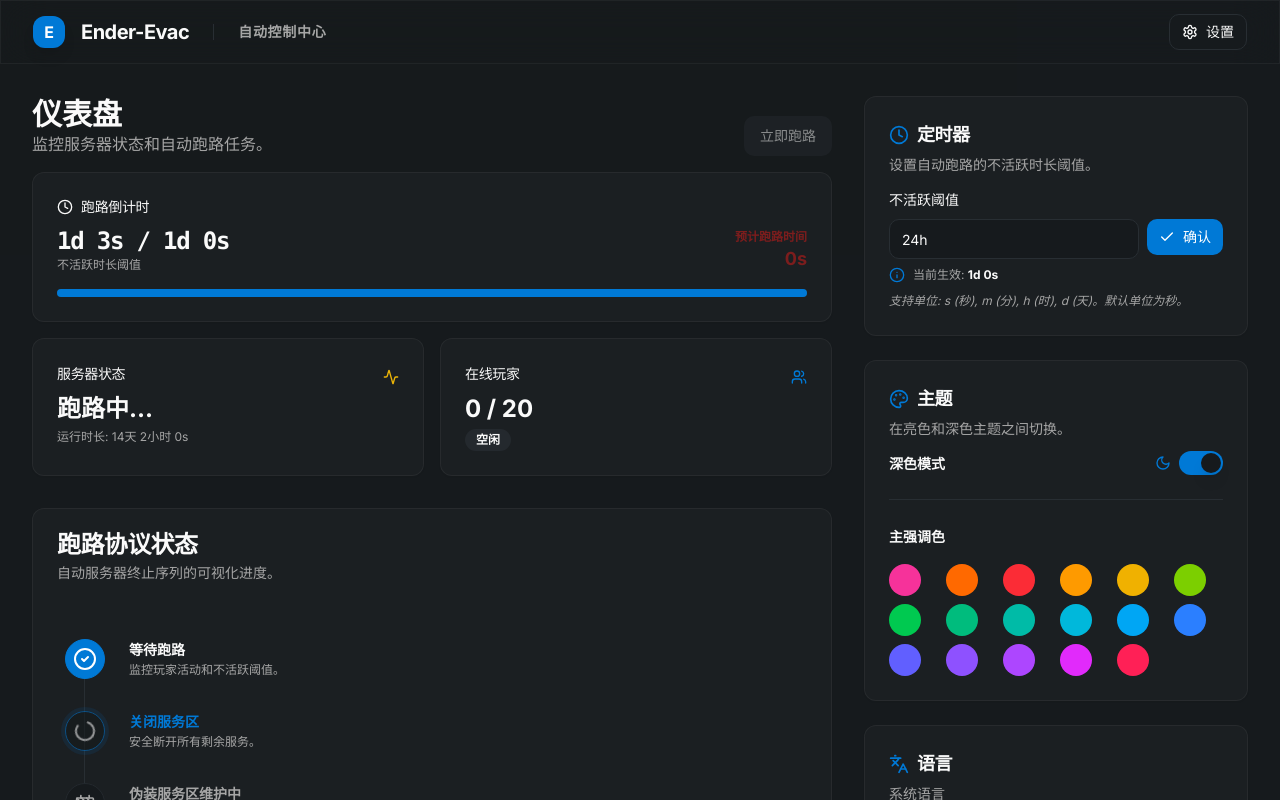
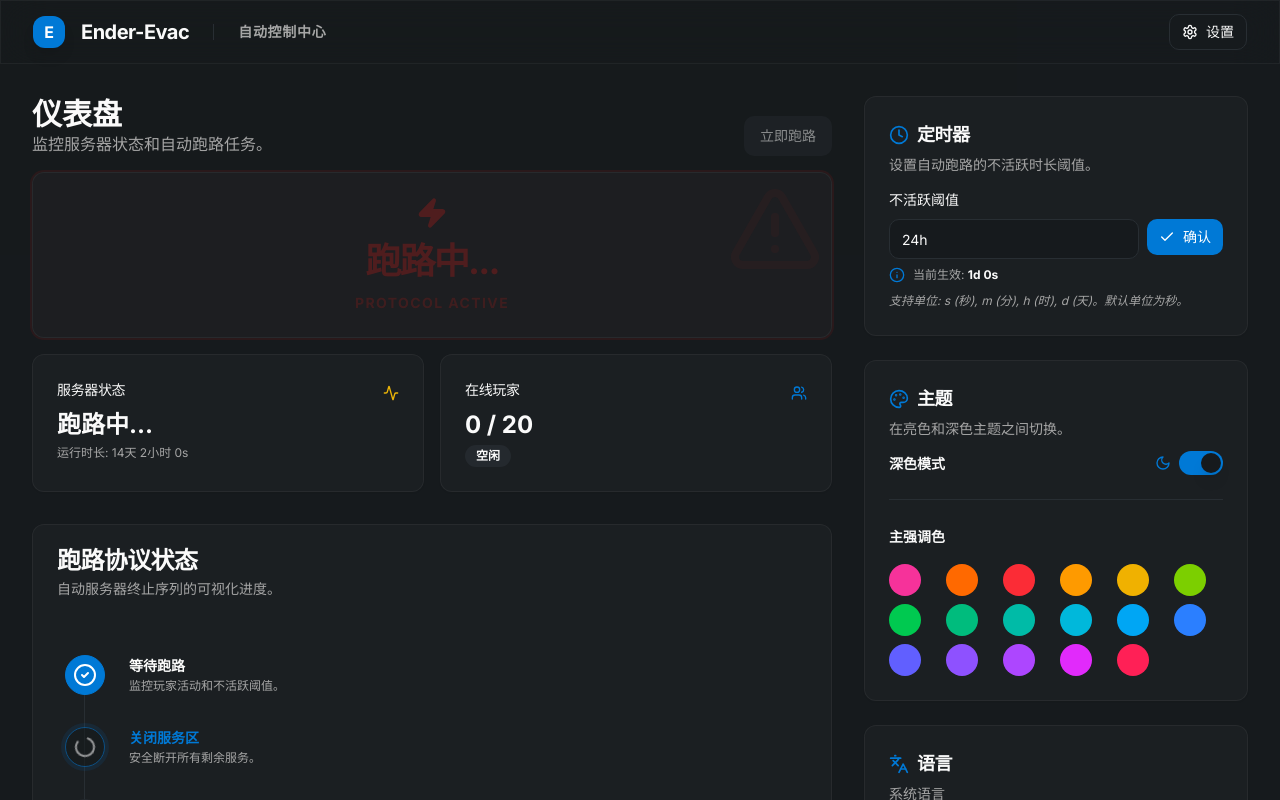
Before and after one commit to 07-iceven/EnderEvac, a Next.js app: page / in a window 1280 px wide. Both pictures are taken after a click on the button "立即跑路". Shown: the top 800 px of the page. Built offline with nearby package versions, Linux system fonts and the light colour scheme.

Commit message:
当达到倒计时时间时跑路倒计时卡片全屏显示“开始跑路”

```diff
--- a/src/components/dashboard/ServerStatus.tsx
+++ b/src/components/dashboard/ServerStatus.tsx
@@ -3,7 +3,7 @@
 import { Card, CardContent, CardHeader, CardTitle } from "@/components/ui/card"
 import { Badge } from "@/components/ui/badge"
 import { Progress } from "@/components/ui/progress"
-import { Activity, Users, Clock, AlertTriangle } from "lucide-react"
+import { Activity, Users, Clock, AlertTriangle, Zap } from "lucide-react"
 import { Language, translations } from "@/lib/translations"
 
 interface ServerStatusProps {
@@ -40,13 +40,30 @@ export function ServerStatus({ isOnline, isEvacuating, playerCount, timeSinceLas
   return (
     <div className="grid grid-cols-1 md:grid-cols-2 lg:grid-cols-4 gap-4">
       {/* Evacuation Countdown - Spans full width at the top */}
-      <Card className="fluent-glass col-span-1 md:col-span-2 lg:col-span-4">
+      <Card className={`fluent-glass col-span-1 md:col-span-2 lg:col-span-4 overflow-hidden transition-all duration-500 ${isEvacuating ? 'border-destructive/50 ring-2 ring-destructive/20' : ''}`}>
+        {isEvacuating ? (
+          <div className="relative h-full min-h-[140px] flex flex-col items-center justify-center p-6 bg-destructive/5 animate-pulse">
+            <div className="absolute top-2 right-2 opacity-20">
+              <AlertTriangle className="h-24 w-24 text-destructive" />
+            </div>
+            <div className="z-10 flex flex-col items-center gap-3">
+              <Zap className="h-8 w-8 text-destructive fill-destructive" />
+              <h3 className="text-4xl font-black text-destructive uppercase tracking-tighter text-center">
+                {t.evacuating}
+              </h3>
+              <p className="text-sm font-bold text-destructive/70 tracking-widest uppercase">
+                Protocol Active
+              </p>
+            </div>
+          </div>
+        ) : (
+          <>
             <CardHeader className="flex flex-row items-center justify-between pb-2">
               <CardTitle className="text-sm font-medium flex items-center gap-2">
                 <Clock className="h-4 w-4" />
                 {t.shutdownCountdown}
               </CardTitle>
-          {progress > 80 && isOnline && !isEvacuating && <AlertTriangle className="h-4 w-4 text-destructive animate-pulse" />}
+              {progress > 80 && isOnline && <AlertTriangle className="h-4 w-4 text-destructive animate-pulse" />}
             </CardHeader>
             <CardContent className="space-y-4">
               <div className="flex justify-between items-end">
@@ -58,11 +75,13 @@ export function ServerStatus({ isOnline, isEvacuating, playerCount, timeSinceLas
                 </div>
                 <div className="text-right">
                   <div className="text-xs font-semibold text-destructive uppercase">{t.estimatedClosing}</div>
-              <div className="text-lg font-bold text-destructive">{isEvacuating || !isOnline ? "0s" : formatFullTime(remainingSeconds)}</div>
+                  <div className="text-lg font-bold text-destructive">{!isOnline ? "0s" : formatFullTime(remainingSeconds)}</div>
                 </div>
               </div>
               <Progress value={progress} className="h-2" />
             </CardContent>
+          </>
+        )}
       </Card>
 
       {/* Server Status - Below countdown */}
```
Lines whose indentation alone changed are shown as unchanged.
